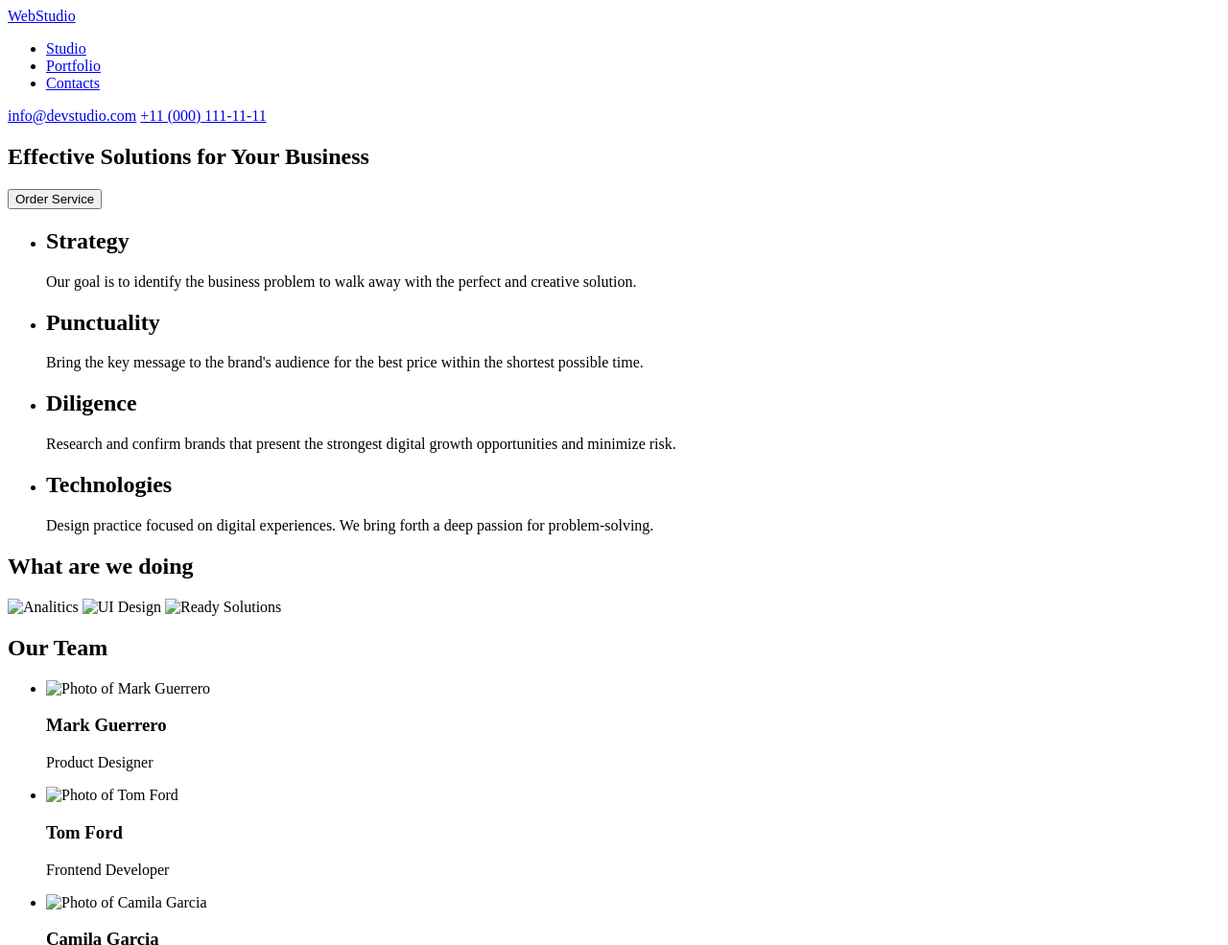
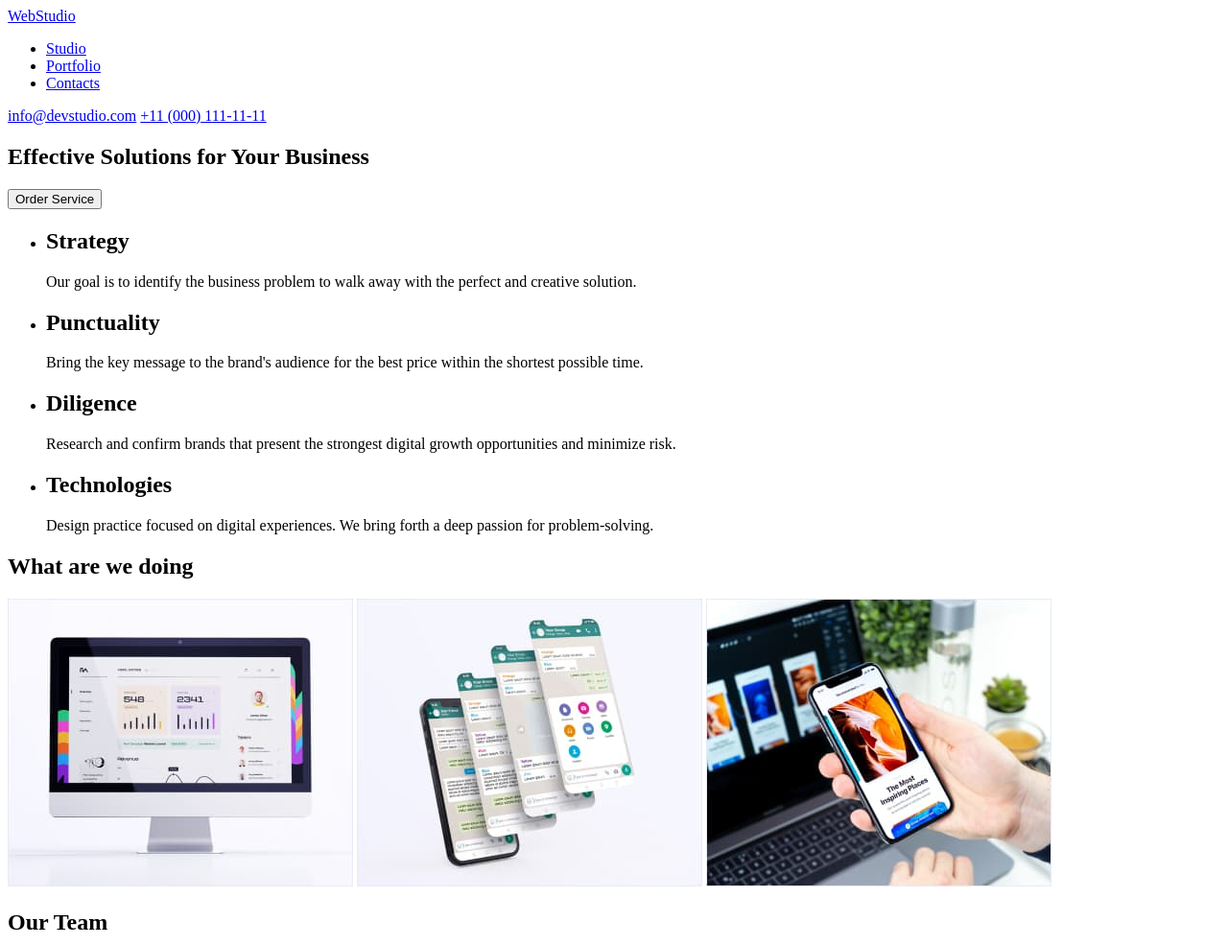
Before and after one commit to Photoliya/goit-markup-hw-01, a plain HTML site: page index.html in a window 1280 px wide. Shown: the top 985 px of the page at 96% size. Drawn offline with Linux system fonts and the light colour scheme.

Commit message:
Update index.html

```diff
--- a/index.html
+++ b/index.html
@@ -50,31 +50,31 @@
     <!--section 2  -->
     <section>
         <h2>What are we doing</h2>
-        <img src="./img/rectangle71.jpg" width="360" height="300" alt="Analitics">
-        <img src="./img/rectangle71-1.jpg" width="360" height="300" alt="UI Design">
-        <img src="./img/rectangle71-2.jpg" width="360" height="300" alt="Ready Solutions">
+        <img src="./images/rectangle71.jpg" width="360" height="300" alt="Analitics">
+        <img src="./images/rectangle71-1.jpg" width="360" height="300" alt="UI Design">
+        <img src="./images/rectangle71-2.jpg" width="360" height="300" alt="Ready Solutions">
     </section>
     <!--section 3 team list  -->
     <section>
         <h2>Our Team</h2>
         <ul>
             <li>
-                <img src="./img/img-3.jpg" width="264" height="260" alt="Photo of Mark Guerrero">
+                <img src="./images/img-3.jpg" width="264" height="260" alt="Photo of Mark Guerrero">
                 <h3>Mark Guerrero</h3>
                 <p>Product Designer</p>
             </li>
             <li>
-                <img src="./img/img-2.jpg" width="264" height="260" alt="Photo of Tom Ford">
+                <img src="./images/img-2.jpg" width="264" height="260" alt="Photo of Tom Ford">
                 <h3>Tom Ford</h3>
                 <p>Frontend Developer</p>
             </li>
             <li>
-                <img src="./img/img-1.jpg" width="264" height="260" alt="Photo of Camila Garcia">
+                <img src="./images/img-1.jpg" width="264" height="260" alt="Photo of Camila Garcia">
                 <h3>Camila Garcia</h3>
                 <p>Marketing</p>
             </li>
             <li>
-                <img src="./img/img.jpg" width="264" height="260" alt="Photo of Daniel Wilson">
+                <img src="./images/img.jpg" width="264" height="260" alt="Photo of Daniel Wilson">
                 <h3>Daniel Wilson</h3>
                 <p>UI Designer</p>
             </li>
```
